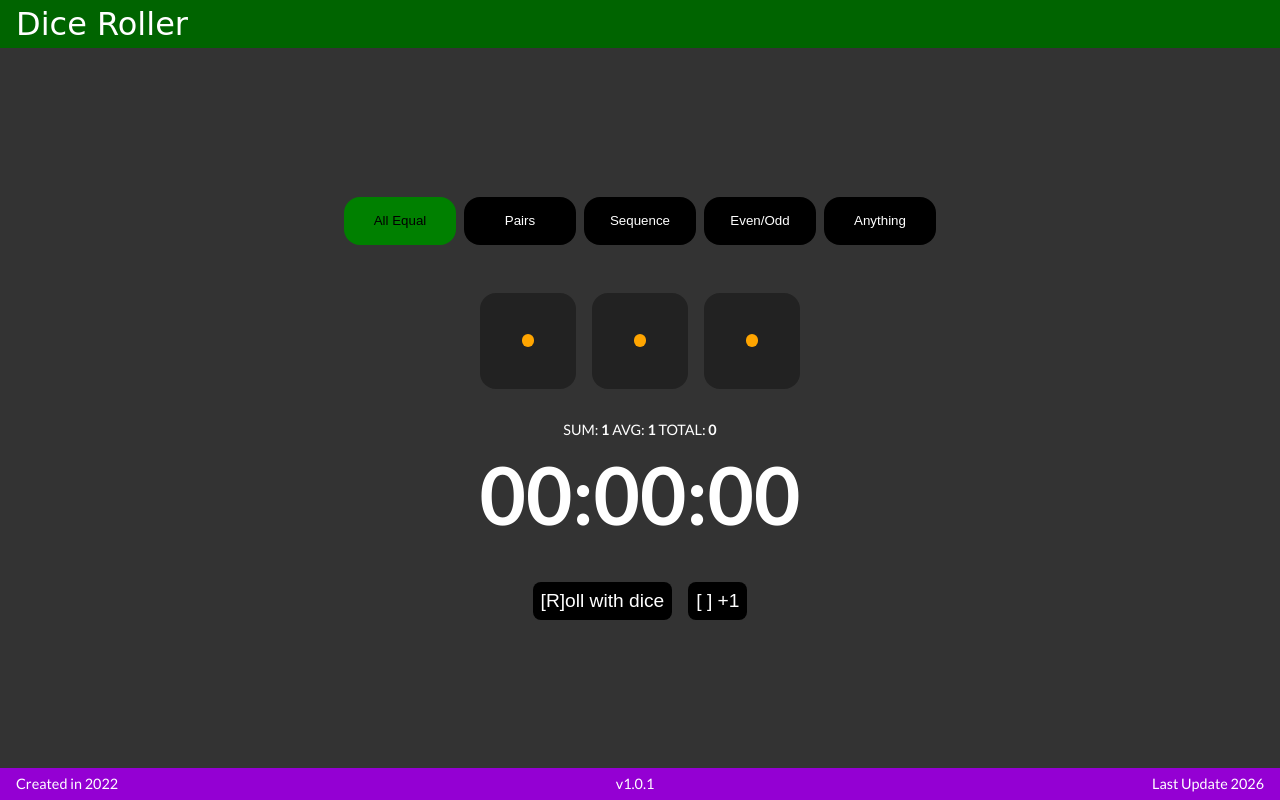
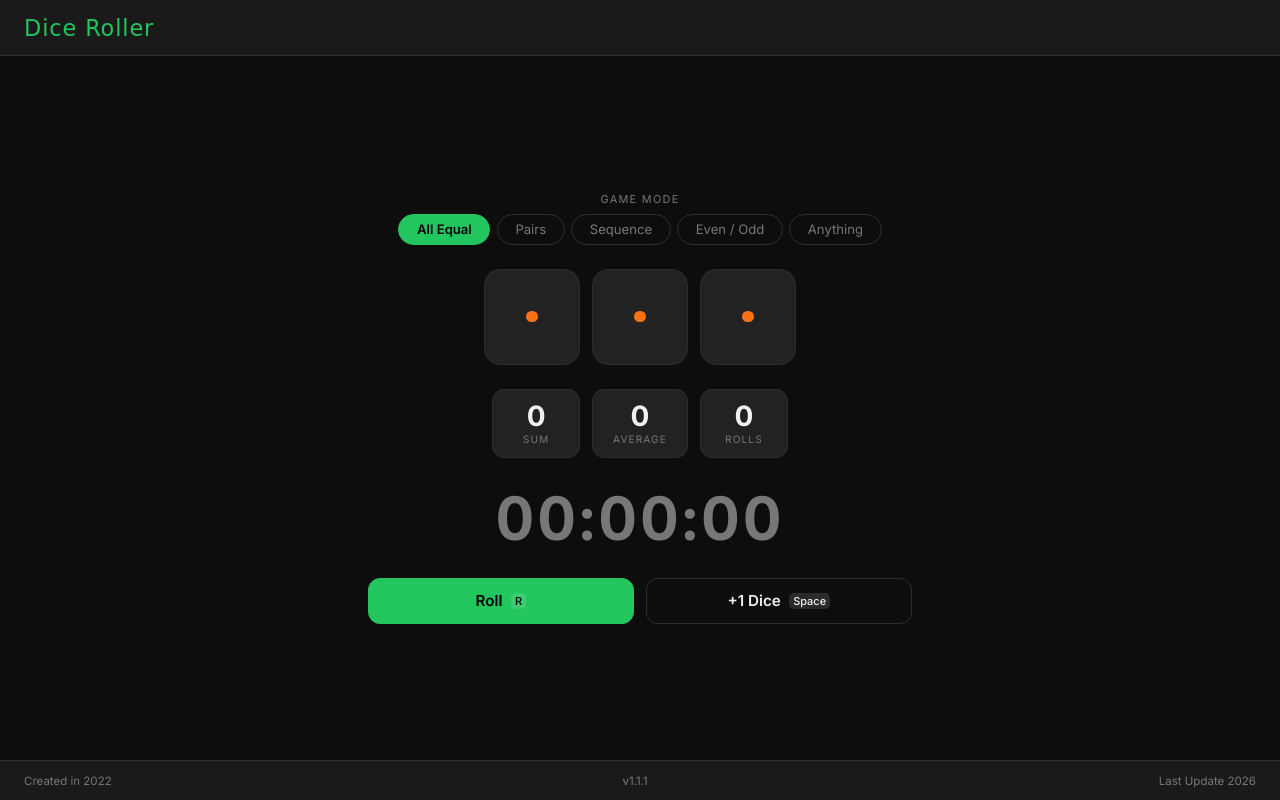
Before and after one commit to zrebec/dices, a website built with Vite: page src/index.html in a window 1280 px wide. Built offline with nearby package versions, Linux system fonts and the light colour scheme; a web font is replaced by a local one.

Commit message:
design: new application look (templates and styles)

```diff
--- a/src/index.html
+++ b/src/index.html
@@ -4,52 +4,59 @@
 <head>
   <meta charset="UTF-8">
   <meta name="viewport" content="width=device-width, initial-scale=1.0">
+  <meta name="theme-color" content="#0d0d0d">
   <title>Dices</title>
   <link rel="stylesheet" href="./styles.css">
 </head>
 
 <body>
-  <div class="container">
-    <div class="wrapper">
   <header>
     Dice Roller
   </header>
   <main class="content">
+    <div class="game-modes-wrap">
+      <span class="game-modes-label">Game Mode</span>
       <div id="gameModes" class="game-modes">
         <button class="game-mode-btn" data-mode="allEqual">All Equal</button>
         <button class="game-mode-btn" data-mode="pairs">Pairs</button>
         <button class="game-mode-btn" data-mode="sequence">Sequence</button>
-          <button class="game-mode-btn" data-mode="evenOdd">Even/Odd</button>
+        <button class="game-mode-btn" data-mode="evenOdd">Even / Odd</button>
         <button class="game-mode-btn" data-mode="anything">Anything</button>
       </div>
-        <div id="diceContainer" class="dice-container">
     </div>
-        <div>
-          <div class="stats">
-            <span>SUM:</span>
-            <span class="statsValue" id="statsSumValue">1</span>
-            <span>AVG:</span>
-            <span class="statsValue" id="statsAvgValue">1</span>
-            <span>TOTAL:</span>
-            <span class="statsValue" id="totalRollCountValue">0</span>
+    <div id="diceContainer" class="dice-container"></div>
+    <div class="stats-container">
+      <div class="stat-card">
+        <span class="stat-value" id="statsSumValue">0</span>
+        <span class="stat-label">Sum</span>
       </div>
-          <div class="stats">
-            <span class="statsValue timer" id="totalElapsedTime">00:00:00</span>
+      <div class="stat-card">
+        <span class="stat-value" id="statsAvgValue">0</span>
+        <span class="stat-label">Average</span>
+      </div>
+      <div class="stat-card">
+        <span class="stat-value" id="totalRollCountValue">0</span>
+        <span class="stat-label">Rolls</span>
       </div>
     </div>
-        <div id="alert" class="stats" style="display: none; color: red; font-weight: bold;"></div>
+    <div class="timer-wrap">
+      <span id="totalElapsedTime" class="timer">00:00:00</span>
+    </div>
+    <div id="alert" class="alert-msg" style="display: none;"></div>
     <div class="buttons">
-          <button id="btnRoll" class="btn" disabled>[R]oll with dice</button>
-          <button id="btnPlus" class="btn" disabled>[&nbsp;] +1</button>
+      <button id="btnRoll" class="btn btn-primary" disabled>
+        Roll <kbd>R</kbd>
+      </button>
+      <button id="btnPlus" class="btn btn-secondary" disabled>
+        +1 Dice <kbd>Space</kbd>
+      </button>
     </div>
   </main>
   <footer>
-        <div>Created in 2022</div>
-        <div id="appVersion"></div>
-        <div>Last Update 2026</div>
+    <span>Created in 2022</span>
+    <span id="appVersion"></span>
+    <span>Last Update 2026</span>
   </footer>
-    </div>
-  </div>
   <script type="module" src="/script.js"></script>
 </body>
 
--- a/src/script.js
+++ b/src/script.js
@@ -7,7 +7,7 @@ let stopwatchInterval;
 let stopwatchTime = 0;
 let gameIsRunning = false;
 let interval;
-const version = 'v1.0.1';
+const version = 'v1.1.1';
 const totalRollCountLimit = 0; // 0 for unlimited game
 const maxDices = 10;
 const originalTitle = document.title;
@@ -244,8 +244,8 @@ const rollDices = async () => {
 	// Enable the roll button and plus button
 	toggleButtons(true);
 
+	updateStatistics();
 	gameCheckResult();
-	updateStatistics();
 };
 
 const addNewDice = () => {
--- a/src/styles.css
+++ b/src/styles.css
@@ -1,26 +1,20 @@
-@import url("https://fonts.googleapis.com/css?family=Lato:400,400i,700");
-@import url("https://fonts.googleapis.com/css2?family=Zen+Dots&display=swap");
+@import url("https://fonts.googleapis.com/css2?family=Inter:wght@400;500;600;700&family=Zen+Dots&display=swap");
 
 :root {
-	--canvas-font-size: 0.9rem;
-	--canvas-header-height: 3rem;
-	--canvas-footer-height: 2rem;
-	--primary-font-family: Lato, sans-serif;
-	--secondary-font-family: "Zen Dots", cursive;
+  --bg:           #0d0d0d;
+  --surface:      #1a1a1a;
+  --card:         #222;
+  --border:       #2e2e2e;
+  --accent:       #22c55e;
+  --accent-hover: #16a34a;
+  --danger:       #ef4444;
+  --text:         #f0f0f0;
+  --text-muted:   #777;
 
-	--dice-size: 6rem;
-	--dice-symbol-size: 65%;
-
-	--table-background: #333333;
-	--table-foreground: white;
-	--dice-background: #222;
-	--dice-pots: orange;
-	--dice-padding: calc(var(--dice-size) / 5);
-	--btn-x-padding: 0.5rem;
-	--btn-y-padding: 0.5rem;
-	--btn-font-size: 1.2rem;
-	--btn-background-color: black;
-	--btn-foreground-color: white;
+  --dice-size:   6rem;
+  --dice-dot:    #f97316;
+  --header-h:    3.5rem;
+  --footer-h:    2.5rem;
 }
 
 * {
@@ -30,46 +24,108 @@
 }
 
 body {
-	font-family: var(--primary-font-family);
-	font-size: var(--canvas-font-size);
-	background-color: var(--table-background);
-	color: var(--table-foreground);
+  font-family: 'Inter', sans-serif;
+  background: var(--bg);
+  color: var(--text);
+  min-height: 100dvh;
+  display: flex;
+  flex-direction: column;
 }
 
+/* ── Header ─────────────────────────────── */
 header {
-	padding: 0 1rem;
-	font-family: var(--secondary-font-family);
-	font-size: 2rem;
-	line-height: var(--canvas-header-height);
-	height: var(--canvas-header-height);
-	background-color: darkgreen;
+  height: var(--header-h);
+  display: flex;
+  align-items: center;
+  padding: 0 1.5rem;
+  background: var(--surface);
+  border-bottom: 1px solid var(--border);
+  font-family: 'Zen Dots', cursive;
+  font-size: 1.4rem;
+  letter-spacing: 0.04em;
+  color: var(--accent);
+  flex-shrink: 0;
 }
 
+/* ── Footer ─────────────────────────────── */
 footer {
+  height: var(--footer-h);
   display: flex;
+  align-items: center;
   justify-content: space-between;
-	padding: 0 1rem;
-	height: var(--canvas-footer-height);
-	line-height: var(--canvas-footer-height);
-	background-color: darkviolet;
+  padding: 0 1.5rem;
+  background: var(--surface);
+  border-top: 1px solid var(--border);
+  font-size: 0.72rem;
+  color: var(--text-muted);
+  flex-shrink: 0;
 }
 
-main {
-	height: calc(100vh - var(--canvas-header-height) - var(--canvas-footer-height));
+/* ── Main layout ─────────────────────────── */
+main.content {
+  flex: 1;
+  display: flex;
+  flex-direction: column;
+  align-items: center;
+  justify-content: center;
+  gap: 1.5rem;
+  padding: 1.5rem 1rem;
+  overflow-y: auto;
 }
 
-.content {
+/* ── Game mode selector ──────────────────── */
+.game-modes-wrap {
   display: flex;
   flex-direction: column;
-	gap: 2rem;
   align-items: center;
+  gap: 0.5rem;
+}
+
+.game-modes-label {
+  font-size: 0.68rem;
+  color: var(--text-muted);
+  text-transform: uppercase;
+  letter-spacing: 0.12em;
+}
+
+.game-modes {
+  display: flex;
+  flex-wrap: wrap;
+  gap: 0.4rem;
   justify-content: center;
 }
 
+.game-mode-btn {
+  padding: 0.4rem 1.1rem;
+  border: 1px solid var(--border);
+  border-radius: 999px;
+  background: transparent;
+  color: var(--text-muted);
+  font-size: 0.82rem;
+  font-family: inherit;
+  cursor: pointer;
+  transition: border-color 0.15s, color 0.15s, background 0.15s;
+  white-space: nowrap;
+}
+
+.game-mode-btn:hover {
+  border-color: var(--accent);
+  color: var(--text);
+}
+
+.game-mode-btn.active {
+  background: var(--accent);
+  border-color: var(--accent);
+  color: #000;
+  font-weight: 600;
+}
+
+/* ── Dice ────────────────────────────────── */
 .dice-container {
   display: flex;
-	gap: 1rem;
+  gap: 0.75rem;
   flex-wrap: wrap;
+  justify-content: center;
 }
 
 .dice {
@@ -79,80 +135,164 @@ main {
   place-items: center;
   width: var(--dice-size);
   height: var(--dice-size);
-	padding: var(--dice-padding);
-	aspect-ratio: 1/1;
-	background-color: var(--dice-background);
-	border-radius: calc(var(--dice-size) / 6);
+  padding: calc(var(--dice-size) / 5);
+  background: var(--card);
+  border: 1px solid var(--border);
+  border-radius: 1rem;
   cursor: pointer;
+  transition: border-color 0.3s, box-shadow 0.3s;
 }
 
 .dice-piece {
-	width: var(--dice-symbol-size);
-	height: var(--dice-symbol-size);
-	background-color: var(--dice-pots);
+  width: 62%;
+  height: 62%;
+  background: var(--dice-dot);
   border-radius: 50%;
   visibility: hidden;
 }
 
 .dice-equals {
-	background-color: green;
+  border-color: var(--accent);
+  box-shadow: 0 0 14px rgba(34, 197, 94, 0.35);
+}
+
+/* ── Stats cards ─────────────────────────── */
+.stats-container {
+  display: flex;
+  gap: 0.75rem;
+  justify-content: center;
+  flex-wrap: wrap;
+}
+
+.stat-card {
+  display: flex;
+  flex-direction: column;
+  align-items: center;
+  gap: 0.2rem;
+  background: var(--card);
+  border: 1px solid var(--border);
+  border-radius: 0.75rem;
+  padding: 0.75rem 1.25rem;
+  min-width: 5.5rem;
+}
+
+.stat-value {
+  font-size: 1.75rem;
+  font-weight: 700;
+  line-height: 1;
+}
+
+.stat-label {
+  font-size: 0.64rem;
+  color: var(--text-muted);
+  text-transform: uppercase;
+  letter-spacing: 0.1em;
+}
+
+/* ── Timer ───────────────────────────────── */
+.timer-wrap {
+  text-align: center;
+}
+
+.timer {
+  font-size: clamp(2rem, 9vw, 3.75rem);
+  font-weight: 700;
+  letter-spacing: 0.05em;
+  font-variant-numeric: tabular-nums;
+  color: var(--text-muted);
+}
+
+/* ── Alert ───────────────────────────────── */
+.alert-msg {
+  color: var(--danger);
+  font-weight: 600;
+  font-size: 0.88rem;
+  text-align: center;
+}
+
+/* ── Buttons ─────────────────────────────── */
+.buttons {
+  display: flex;
+  gap: 0.75rem;
+  flex-wrap: wrap;
+  justify-content: center;
+  width: 100%;
+  max-width: 34rem;
 }
 
 .btn {
-	padding: var(--btn-y-padding) var(--btn-x-padding);
-	background-color: var(--btn-background-color);
-	color: var(--btn-foreground-color);
-	border: 0;
-	border-radius: 0.5rem;
-	font-size: var(--btn-font-size);
+  flex: 1;
+  min-width: 10rem;
+  display: flex;
+  align-items: center;
+  justify-content: center;
+  gap: 0.5rem;
+  padding: 0.8rem 1.25rem;
+  border-radius: 0.75rem;
+  border: 1px solid transparent;
+  font-size: 0.95rem;
+  font-weight: 600;
+  font-family: inherit;
+  cursor: pointer;
+  transition: background 0.15s, border-color 0.15s, opacity 0.15s;
 }
 
-.btn:disabled,
-.btn[disabled] {
-	background-color: grey;
-	color: black;
+.btn:disabled {
+  opacity: 0.35;
+  cursor: not-allowed;
 }
 
-.stats {
-	padding: 0 0 0.5rem 0;
-	text-align: center;
+.btn-primary {
+  background: var(--accent);
+  color: #000;
+  border-color: var(--accent);
 }
 
-.statsValue {
-	font-weight: bold;
+.btn-primary:hover:not(:disabled) {
+  background: var(--accent-hover);
+  border-color: var(--accent-hover);
 }
 
-.timer {
-	font-size: 5rem;
+.btn-secondary {
+  background: transparent;
+  color: var(--text);
+  border-color: var(--border);
 }
 
-.buttons {
-	display: flex;
-	gap: 1rem;
-	width: 100%;
-	justify-content: center;
+.btn-secondary:hover:not(:disabled) {
+  border-color: var(--accent);
+  color: var(--accent);
 }
 
-
-.game-modes {
-	display: flex;
-	gap: 0.5rem;
-	margin-bottom: 1rem;
+kbd {
+  display: inline-block;
+  padding: 0.1em 0.4em;
+  font-size: 0.72em;
+  font-family: inherit;
+  background: rgba(255, 255, 255, 0.12);
+  border-radius: 0.3rem;
+  font-weight: 500;
 }
 
-.game-mode-btn {
-	min-width: 7rem;
-	height: 3rem;
-	padding: 0.5rem 1rem;
-	border: none;
-	border-radius: calc(var(--dice-size) / 6);
-	background-color: black;
-	color: white;
-	cursor: pointer;
-	transition: background-color 0.3s ease;
+/* ── Mobile ──────────────────────────────── */
+@media (max-width: 480px) {
+  :root {
+    --dice-size: 4.75rem;
+    --header-h: 3rem;
   }
 
-.game-mode-btn.active {
-	background-color: green;
-	color: black;
+  main.content {
+    gap: 1.25rem;
+    padding: 1.25rem 0.75rem;
+    justify-content: flex-start;
+    padding-top: 1.75rem;
   }
+
+  .stat-value {
+    font-size: 1.4rem;
+  }
+
+  .btn {
+    min-width: 8rem;
+  }
+}
```
Lines whose indentation alone changed are shown as unchanged.
